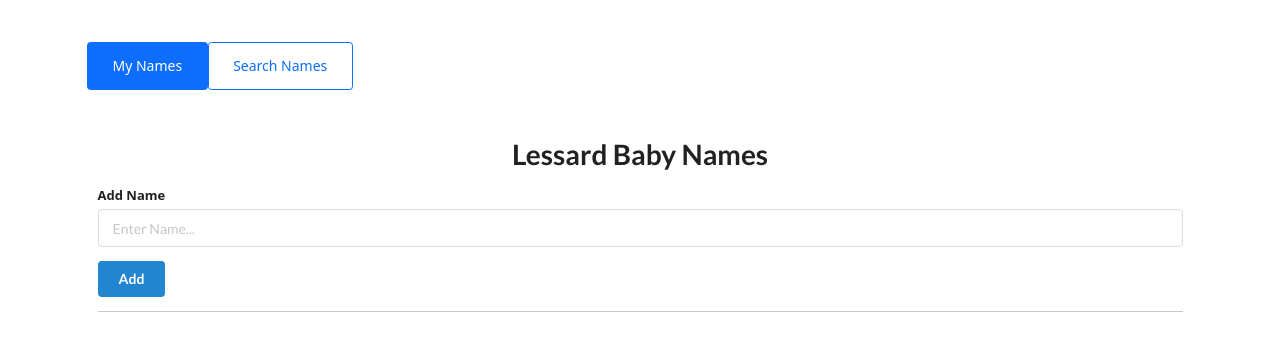
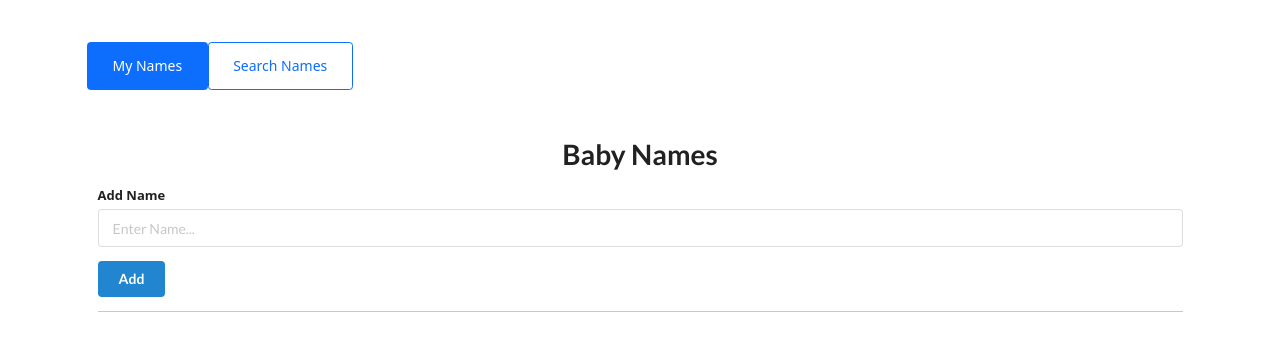
Before and after one commit to chadless1/baby-name-app, a Flask app: page / in a window 1280 px wide. Shown: the top 351 px of the page. Run offline with Flask 2, Linux system fonts and the light colour scheme; data that the repository does not hold is empty.

Commit message:
corrected typo

```diff
--- a/templates/base.html
+++ b/templates/base.html
@@ -24,7 +24,7 @@
     </nav>
     <div>
     <div style="margin-top: 50px;" class="ui container">
-        <h1 class="ui center aligned header">Lessard Baby Names</h1>
+        <h1 class="ui center aligned header">Baby Names</h1>
 
         <form class="ui form" action="/add" method="post">
             <div class="field">
```
